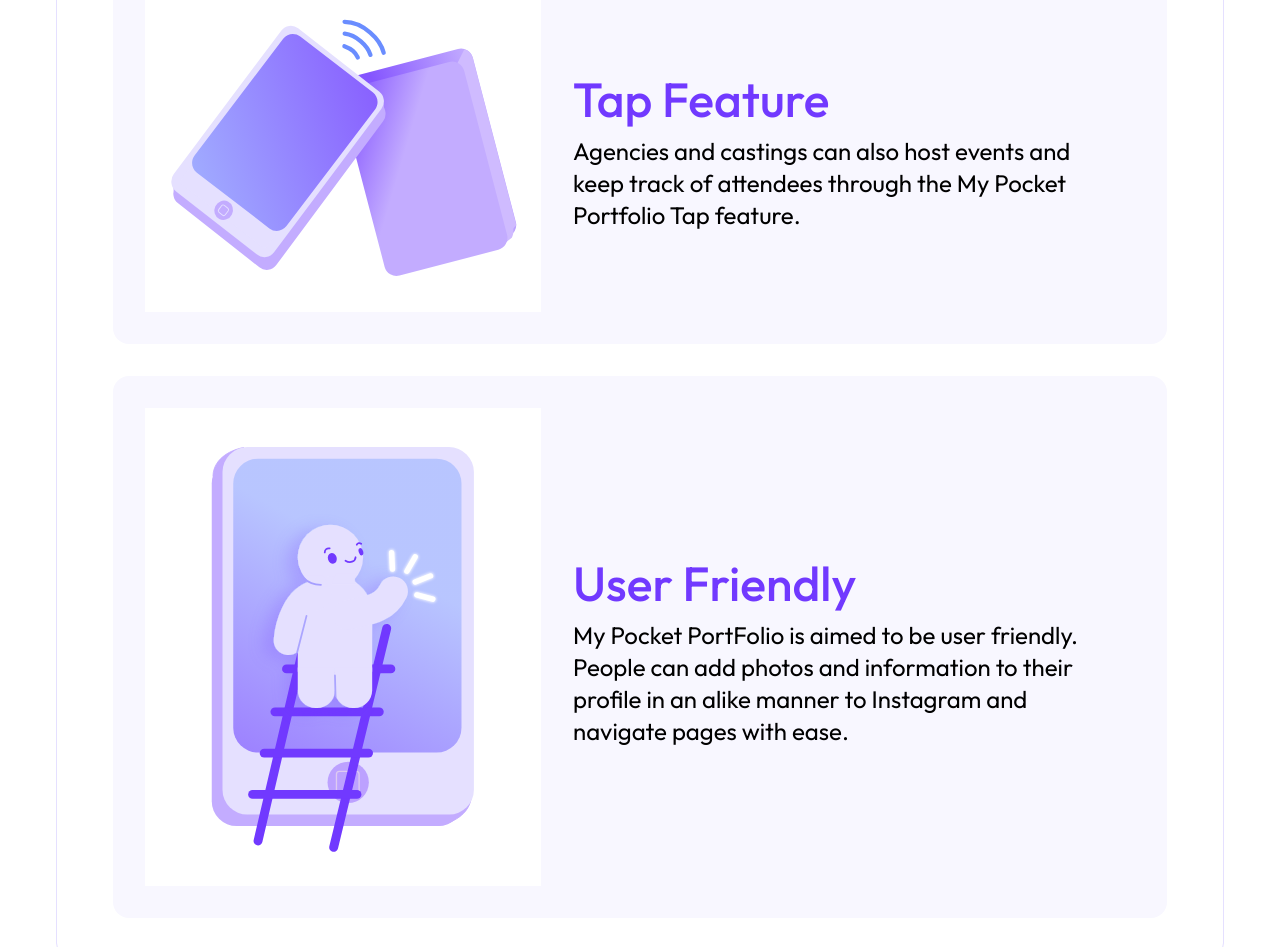
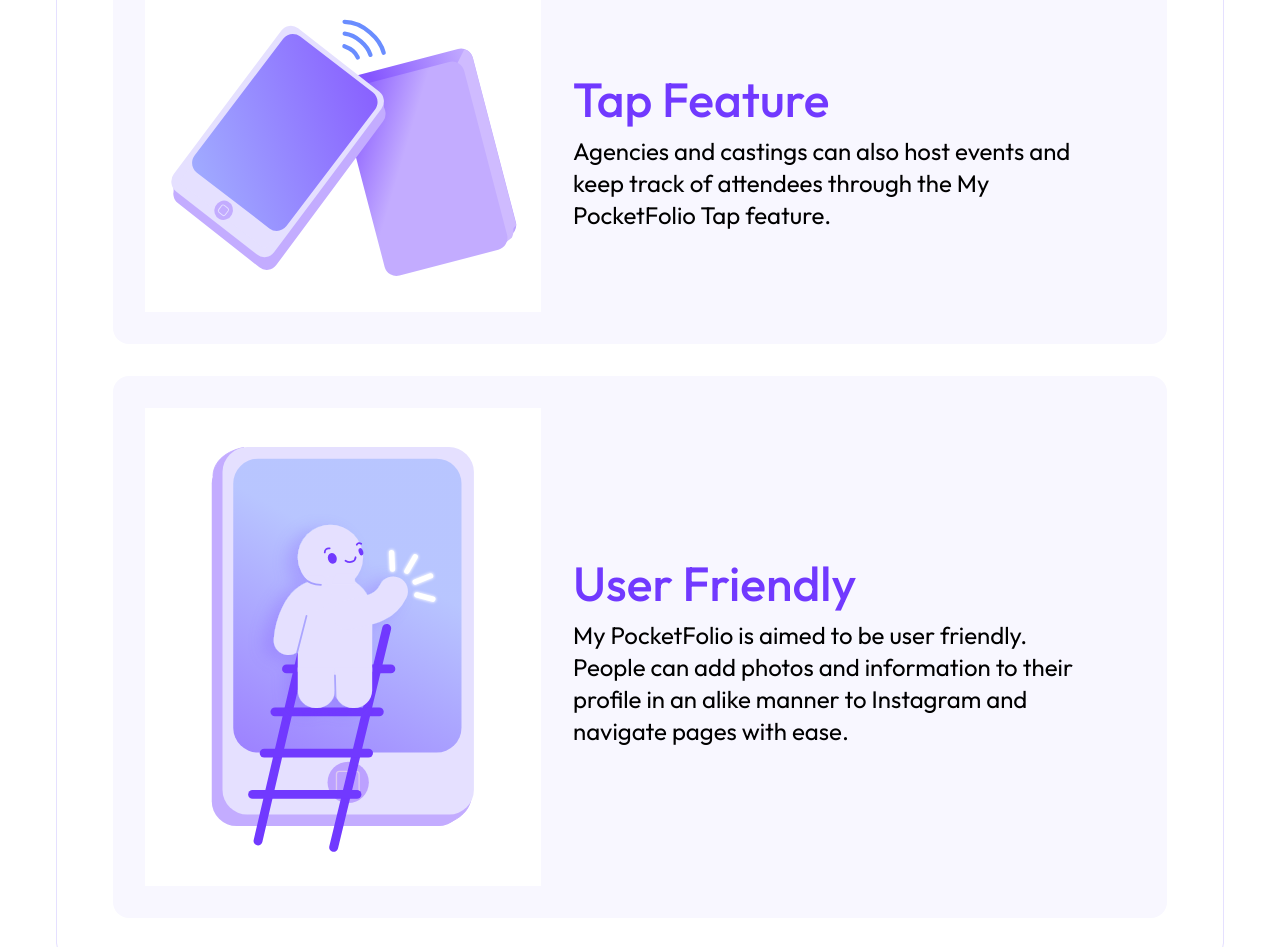
Before and after one commit to mpfolio/mpfolio, a Next.js app: page /about in a window 1280 px wide. Shown: the part 1520-2467 px from the top of the page. Built offline with nearby package versions, Linux system fonts and the light colour scheme.

Commit message:
slight text changes and links added

```diff
--- a/app/about/page.tsx
+++ b/app/about/page.tsx
@@ -28,14 +28,14 @@
                     <Image className="subsection-image" src={tap} alt="tap" />
                     <div className="subsection-text">
                         <h2>Tap Feature</h2>
-                        <p>Agencies and castings can also host events and keep track of attendees through the My Pocket Portfolio Tap feature. </p>
+                        <p>Agencies and castings can also host events and keep track of attendees through the My PocketFolio Tap feature. </p>
                     </div>
                 </div>
                 <div className="subsection">
                     <Image className="subsection-image" src={ladder} alt="ladder" />
                     <div className="subsection-text">
                         <h2>User Friendly</h2>
-                        <p>My Pocket PortFolio is aimed to be user friendly. People can add photos and information to their profile in an alike manner to Instagram and navigate pages with ease.</p>
+                        <p>My PocketFolio is aimed to be user friendly. People can add photos and information to their profile in an alike manner to Instagram and navigate pages with ease.</p>
                     </div>
                 </div>
             </div>
--- a/app/page.tsx
+++ b/app/page.tsx
@@ -101,6 +101,7 @@
                             <h3><strong>Explore</strong></h3>
                             <h5>Demo My PocketFolio</h5>
                         </div>
+                        <Link href='/about'>
                         <div className="quad-button quad2" style={{
                             backgroundColor: "#DECAF1",
                             color: "#7139FF"
@@ -114,8 +115,8 @@
                             <h3><strong>About</strong></h3>
                             <h5>Why My PocketFolio?</h5>
                         </div>
-
-                        {/* <Link href="/team"> */}
+                        </Link>
+                        <Link href="/team">
                             <div className="quad-button quad3" style={{
                                 backgroundColor: "#A5BAFF",
                                 color: "#7139FF"
@@ -129,7 +130,7 @@
                                 <h3><strong>Connect</strong></h3>
                                 <h5>Meet the My PocketFolio team</h5>
                             </div>
-                        {/* </Link> */}
+                        </Link>
 
                         <div className="quad-button quad4" style={{
                             backgroundColor: "#7139FF",
```
